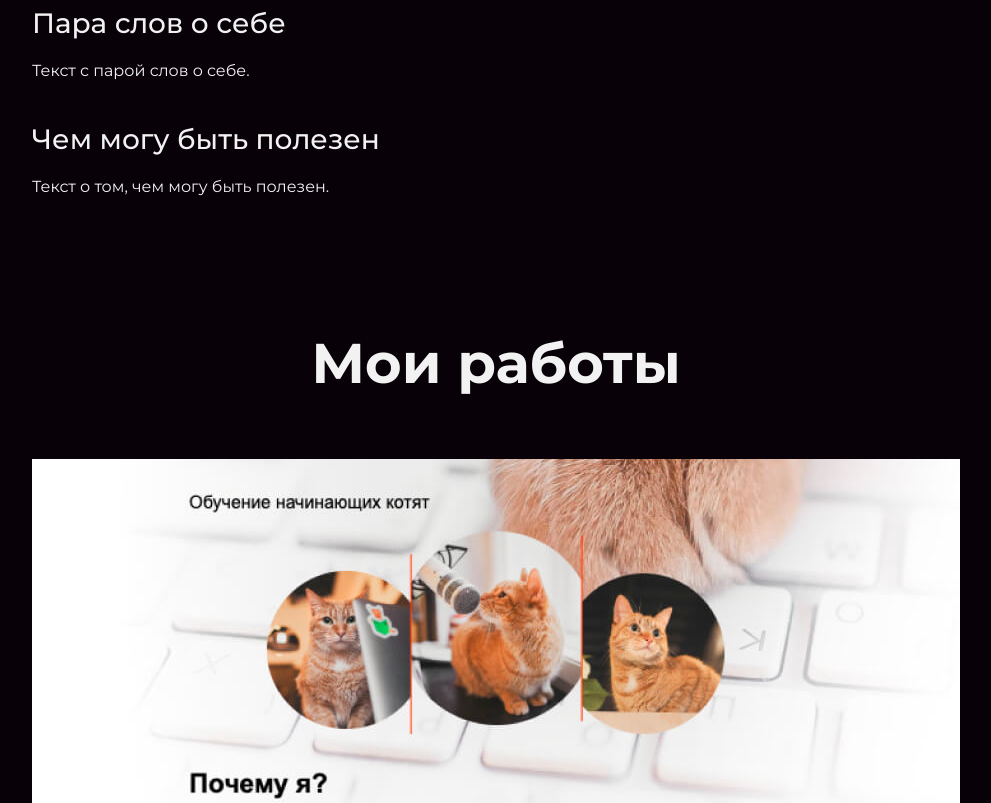
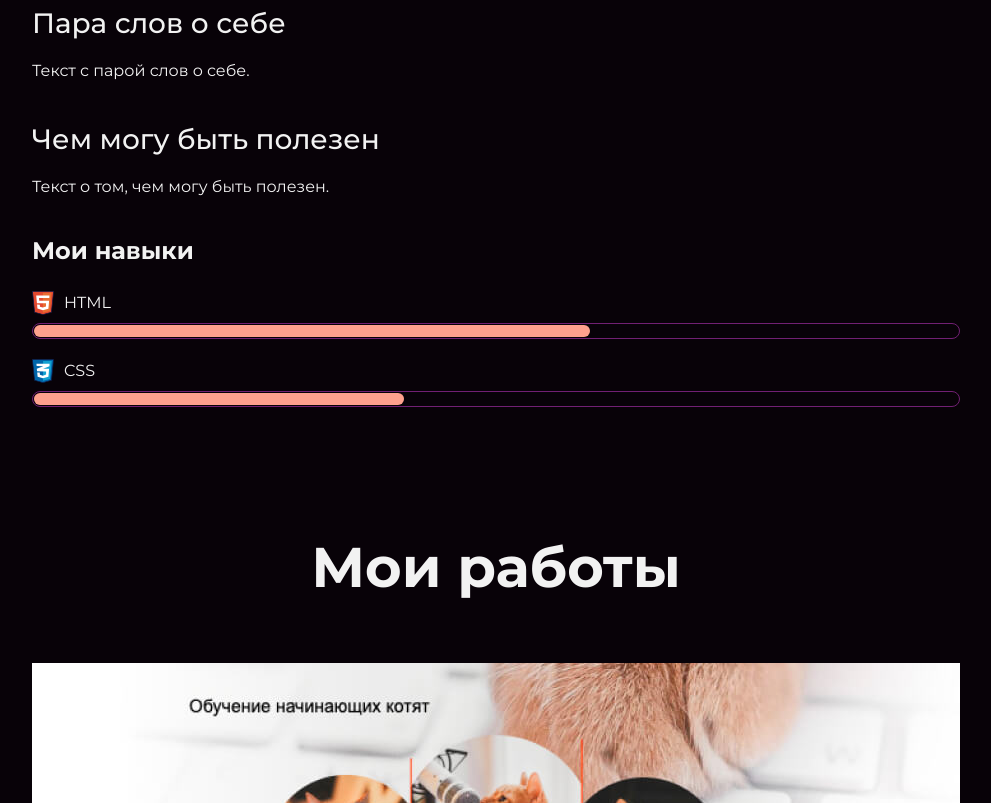
Before and after one commit to Lichobor/my-site, a plain HTML site: page index.html in a window 1280 px wide. Shown: the part 1636-2439 px from the top of the page, without its empty margins (144-1135 px from the left). Drawn offline with Linux system fonts and the light colour scheme.

Commit message:
Add files via upload
меняем главную страницу

```diff
--- a/index.html
+++ b/index.html
@@ -29,11 +29,24 @@
 	  <figure class="user-image">
 	  <img src="files/thupacabra.jpg" width="928" height="536" alt="настоящая чупакабра" title="Где твои кролики???">
 	  </figure>
+    <div>
       <h3>Пара слов о себе</h3>
       <p>Текст с парой слов о себе.</p>
+	</div>
+    <div>
       <h3>Чем могу быть полезен</h3>
       <p>Текст о том, чем могу быть полезен.</p>
-	  </div>
+	</div>
+	<div ciass="skills">
+	  <h1>Мои навыки</h1>
+	 <dl class="skills-list">
+	   <dt class="skill-html">HTML</dt>
+	   <dd class="level"><div style="width: 60%;">60%</div></dd>
+	   <dt class="skill-css">CSS</dt>
+	   <dd class="level"><div style="width: 40%;">40%</div></dd>
+	 </dl>
+	</div>
+	</div>
     </section>
 
     <section class="portfolio">
```
